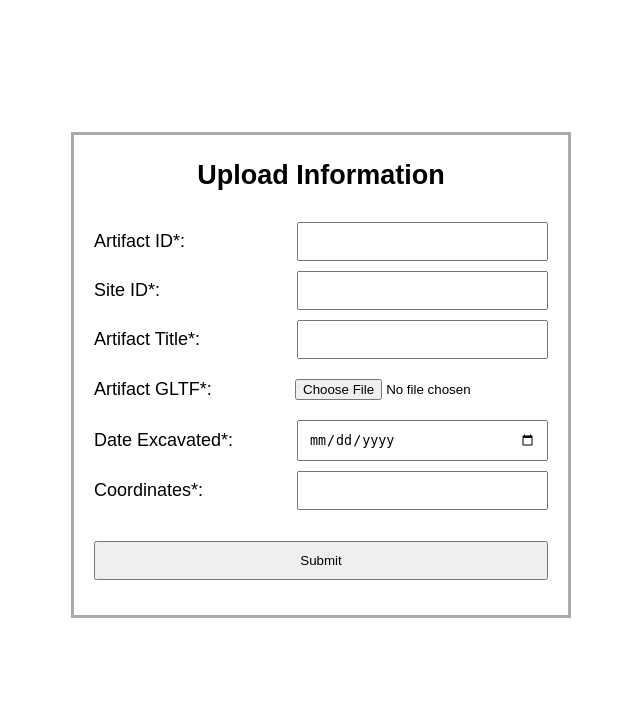
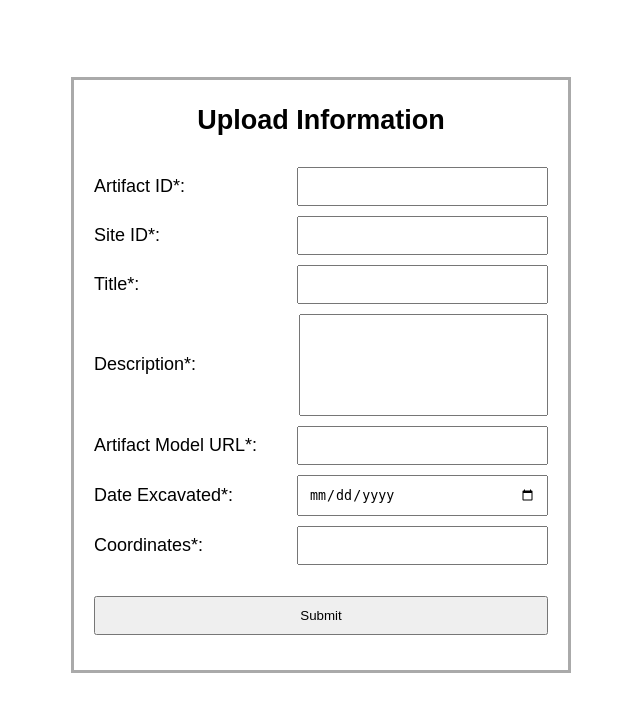
Before and after one commit to shwilliams-vt/ImmersiveArcheology, a PHP site: page /upload.php in a window 1280 px wide. Shown: the part 50-762 px from the top of the page, without its empty margins (319-959 px from the left). Run offline with PHP 8.4, Linux system fonts and the light colour scheme.

Commit message:
Added description to artifact and changed it so files are not uploaded (they should be uplaoded to sketchfab or something)

```diff
--- a/www/css/main.css
+++ b/www/css/main.css
@@ -72,6 +72,12 @@ form input[type="text"] {
     padding: 10px!important;
     width: 50%;
 }
+form textarea {
+    padding: 10px!important;
+    width: 50%;
+    resize:none;
+    height: 80px;
+}
 form input[type="date"] {
     padding: 10px!important;
     width: 50%;
--- a/www/js/submitpost.js
+++ b/www/js/submitpost.js
@@ -19,6 +19,9 @@ export default function submitFormPost(phpLink, form, onSuccess, onFailure) {
                 data.append(child.name, child.files[0]);
             }
         }
+        else if (child.tagName.toLowerCase() == "textarea") {
+            data.append(child.name, child.value);
+        }
     });
 
     // 2. Submit POST
--- a/www/upload.php
+++ b/www/upload.php
@@ -23,10 +23,16 @@
                 <label>Site ID*:</label><fill></fill><input type="text" name="site_id"><br>
             </group>
             <group>
-                <label>Artifact Title*:</label><fill></fill><input type="text" name="title"><br>
+                <label>Title*:</label><fill></fill><input type="text" name="title"><br>
             </group>
             <group>
+                <label>Description*:</label><fill></fill><textarea name="description"></textarea><br>
+            </group>
+            <!--<group>
                 <label>Artifact GLTF*:</label><fill></fill><input type="file" name="model_file"><br>
+            </group>-->
+            <group>
+            <label>Artifact Model URL*:</label><fill></fill><input type="text" name="model_url"><br>
             </group>
             <group>
                 <label>Date Excavated*:</label><fill></fill><input type="date" name="date"><br>
```
Also changed, not shown: www/submitartifactupload.php (+17 -17 lines), README.md.
